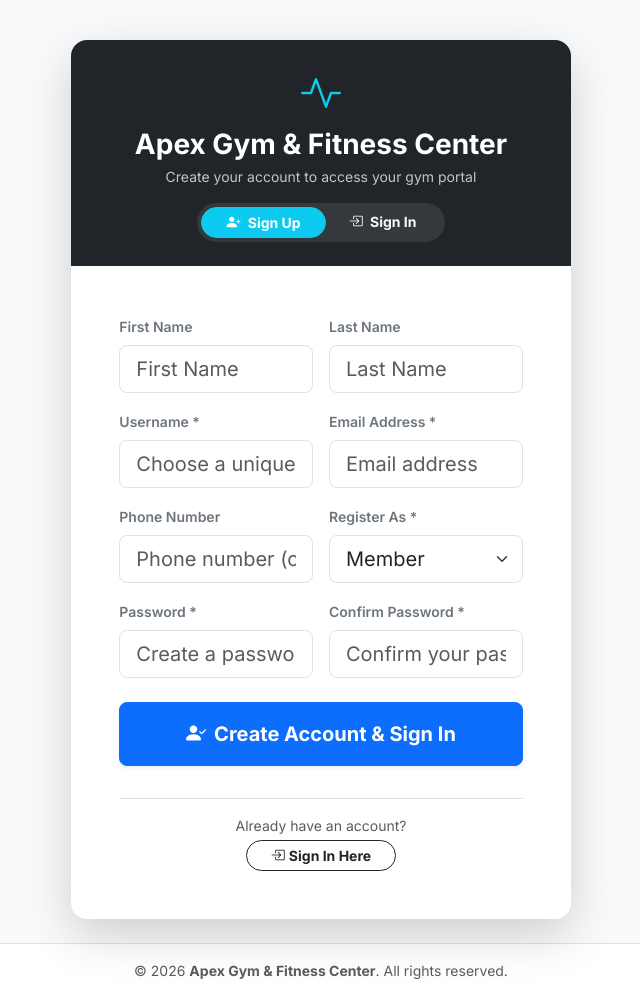
After one commit to 211107032/Gym_Management, a Django app: page /accounts/signup/?next=/accounts/profile/ in a window 1280 px wide. The commit adds this page. Shown: the whole page, without its empty margins (319-959 px from the left). Run offline with Django 5.2, Linux system fonts and the light colour scheme; data comes from the database, SQL or seed files in the repository.

Commit message:
Add Sign Up functionality, auto profile creation, and Sign In navigation flow

```diff
--- a/accounts/forms.py
+++ b/accounts/forms.py
@@ -43,3 +43,56 @@ class UserManagementForm(forms.ModelForm):
             'role': forms.Select(attrs={'class': 'form-select'}),
             'is_active': forms.CheckboxInput(attrs={'class': 'form-check-input'}),
         }
+
+class CustomSignUpForm(forms.ModelForm):
+    role = forms.ChoiceField(
+        choices=User.Role.choices,
+        initial=User.Role.MEMBER,
+        widget=forms.Select(attrs={'class': 'form-select form-select-lg'})
+    )
+    password = forms.CharField(
+        widget=forms.PasswordInput(attrs={
+            'class': 'form-control form-control-lg',
+            'placeholder': 'Create a password (min 6 characters)'
+        })
+    )
+    confirm_password = forms.CharField(
+        widget=forms.PasswordInput(attrs={
+            'class': 'form-control form-control-lg',
+            'placeholder': 'Confirm your password'
+        })
+    )
+
+    class Meta:
+        model = User
+        fields = ['username', 'first_name', 'last_name', 'email', 'phone', 'role']
+        widgets = {
+            'username': forms.TextInput(attrs={'class': 'form-control form-control-lg', 'placeholder': 'Choose a unique username'}),
+            'first_name': forms.TextInput(attrs={'class': 'form-control form-control-lg', 'placeholder': 'First Name'}),
+            'last_name': forms.TextInput(attrs={'class': 'form-control form-control-lg', 'placeholder': 'Last Name'}),
+            'email': forms.EmailInput(attrs={'class': 'form-control form-control-lg', 'placeholder': 'Email address'}),
+            'phone': forms.TextInput(attrs={'class': 'form-control form-control-lg', 'placeholder': 'Phone number (optional)'}),
+        }
+
+    def clean_username(self):
+        username = self.cleaned_data.get('username')
+        if User.objects.filter(username__iexact=username).exists():
+            raise forms.ValidationError("This username is already taken. Please choose another one.")
+        return username
+
+    def clean_email(self):
+        email = self.cleaned_data.get('email')
+        if email and User.objects.filter(email__iexact=email).exists():
+            raise forms.ValidationError("An account with this email address already exists.")
+        return email
+
+    def clean(self):
+        cleaned_data = super().clean()
+        password = cleaned_data.get('password')
+        confirm_password = cleaned_data.get('confirm_password')
+
+        if password and confirm_password and password != confirm_password:
+            self.add_error('confirm_password', "Passwords do not match.")
+        if password and len(password) < 6:
+            self.add_error('password', "Password must be at least 6 characters long.")
+        return cleaned_data
--- a/accounts/urls.py
+++ b/accounts/urls.py
@@ -4,6 +4,7 @@ from . import views
 app_name = 'accounts'
 
 urlpatterns = [
+    path('signup/', views.signup_view, name='signup'),
     path('login/', views.login_view, name='login'),
     path('logout/', views.logout_view, name='logout'),
     path('profile/', views.profile_view, name='profile'),
--- a/accounts/views.py
+++ b/accounts/views.py
@@ -5,11 +5,62 @@ from django.contrib.auth.forms import PasswordChangeForm
 from django.contrib import messages
 from django.contrib.auth import get_user_model
 from django.core.paginator import Paginator
-from .forms import CustomLoginForm, UserProfileForm, UserManagementForm
+from django.utils import timezone
+from members.models import Member
+from trainers.models import Trainer
+from .forms import CustomLoginForm, UserProfileForm, UserManagementForm, CustomSignUpForm
 
 User = get_user_model()
 
+def signup_view(request):
+    if request.user.is_authenticated:
+        return redirect('dashboard:index')
+
+    if request.method == 'POST':
+        form = CustomSignUpForm(request.POST)
+        if form.is_valid():
+            user = form.save(commit=False)
+            password = form.cleaned_data.get('password')
+            user.set_password(password)
+            user.save()
+
+            # Auto-create profile based on role
+            if user.role == User.Role.MEMBER:
+                Member.objects.get_or_create(
+                    user=user,
+                    defaults={
+                        'phone': user.phone or '',
+                        'email': user.email or '',
+                        'joining_date': timezone.now().date(),
+                        'status': 'ACTIVE',
+                    }
+                )
+            elif user.role == User.Role.TRAINER:
+                Trainer.objects.get_or_create(
+                    user=user,
+                    defaults={
+                        'phone': user.phone or '',
+                        'email': user.email or '',
+                        'specialization': 'Fitness & Conditioning',
+                        'experience': 1,
+                        'qualification': 'Certified Trainer',
+                        'salary': 0.00,
+                        'joining_date': timezone.now().date(),
+                    }
+                )
+
+            login(request, user)
+            messages.success(request, f"Welcome to the Gym, {user.get_full_name_or_username()}! Your account has been created successfully.")
+            return redirect('dashboard:index')
+        else:
+            messages.error(request, "Please correct the registration errors below.")
+    else:
+        form = CustomSignUpForm()
+
+    return render(request, 'authentication/signup.html', {'form': form})
+
 def login_view(request):
+
     if request.user.is_authenticated:
         return redirect('dashboard:index')
 
--- a/api/urls.py
+++ b/api/urls.py
@@ -5,7 +5,7 @@ from rest_framework_simplejwt.views import TokenObtainPairView, TokenRefreshView
 from .views import (
     MemberViewSet, MembershipPlanViewSet, SubscriptionViewSet,
     AttendanceViewSet, PaymentViewSet, TrainerViewSet, WorkoutPlanViewSet,
-    DashboardStatsAPIView
+    DashboardStatsAPIView, RegisterAPIView
 )
 
 router = DefaultRouter()
@@ -19,6 +19,8 @@ router.register(r'workouts', WorkoutPlanViewSet, basename='workout')
 
 urlpatterns = [
     # Auth Endpoints
+    path('auth/signup/', RegisterAPIView.as_view(), name='api_signup'),
+    path('auth/register/', RegisterAPIView.as_view(), name='api_register'),
     path('auth/login/', TokenObtainPairView.as_view(), name='token_obtain_pair'),
     path('auth/token/', TokenObtainPairView.as_view(), name='token_obtain_pair_alias'),
     path('auth/refresh/', TokenRefreshView.as_view(), name='token_refresh'),
--- a/config/settings.py
+++ b/config/settings.py
@@ -122,7 +122,7 @@ MEDIA_ROOT = BASE_DIR / 'media'
 
 DEFAULT_AUTO_FIELD = 'django.db.models.BigAutoField'
 
-LOGIN_URL = 'accounts:login'
+LOGIN_URL = 'accounts:signup'
 LOGIN_REDIRECT_URL = 'dashboard:index'
 LOGOUT_REDIRECT_URL = 'accounts:login'
 
--- /dev/null
+++ b/templates/authentication/signup.html
@@ -0,0 +1,99 @@
+{% extends "base.html" %}
+{% block title %}Sign Up{% endblock %}
+
+{% block content %}
+<div class="row justify-content-center align-items-center min-vh-80 py-4">
+    <div class="col-12 col-sm-10 col-md-8 col-lg-6 col-xl-5">
+        <div class="card border-0 shadow-lg rounded-4 overflow-hidden">
+            <!-- Header Banner -->
+            <div class="card-header bg-dark text-white text-center py-4 border-0 position-relative">
+                <i class="bi bi-activity text-info fs-1 d-block mb-1"></i>
+                <h3 class="fw-bold mb-1">{{ gym_info.name|default:"Apex Fitness & Gym" }}</h3>
+                <p class="text-light opacity-75 small mb-3">Create your account to access your gym portal</p>
+
+                <!-- Auth Toggle Tabs -->
+                <div class="d-flex justify-content-center">
+                    <div class="btn-group bg-secondary bg-opacity-25 p-1 rounded-pill" role="group">
+                        <a href="{% url 'accounts:signup' %}" class="btn btn-sm btn-info text-white fw-bold rounded-pill px-4">
+                            <i class="bi bi-person-plus-fill me-1"></i> Sign Up
+                        </a>
+                        <a href="{% url 'accounts:login' %}" class="btn btn-sm btn-outline-light border-0 fw-bold rounded-pill px-4">
+                            <i class="bi bi-box-arrow-in-right me-1"></i> Sign In
+                        </a>
+                    </div>
+                </div>
+            </div>
+
+            <!-- Form Body -->
+            <div class="card-body p-4 p-md-5">
+                <form method="POST" action="{% url 'accounts:signup' %}" id="signupForm">
+                    {% csrf_token %}
+
+                    <div class="row g-3 mb-3">
+                        <div class="col-6">
+                            <label for="id_first_name" class="form-label fw-semibold text-secondary small">First Name</label>
+                            {{ form.first_name }}
+                            {% if form.first_name.errors %}<div class="text-danger small mt-1">{{ form.first_name.errors.0 }}</div>{% endif %}
+                        </div>
+                        <div class="col-6">
+                            <label for="id_last_name" class="form-label fw-semibold text-secondary small">Last Name</label>
+                            {{ form.last_name }}
+                            {% if form.last_name.errors %}<div class="text-danger small mt-1">{{ form.last_name.errors.0 }}</div>{% endif %}
+                        </div>
+                    </div>
+
+                    <div class="row g-3 mb-3">
+                        <div class="col-12 col-md-6">
+                            <label for="id_username" class="form-label fw-semibold text-secondary small">Username *</label>
+                            {{ form.username }}
+                            {% if form.username.errors %}<div class="text-danger small mt-1">{{ form.username.errors.0 }}</div>{% endif %}
+                        </div>
+                        <div class="col-12 col-md-6">
+                            <label for="id_email" class="form-label fw-semibold text-secondary small">Email Address *</label>
+                            {{ form.email }}
+                            {% if form.email.errors %}<div class="text-danger small mt-1">{{ form.email.errors.0 }}</div>{% endif %}
+                        </div>
+                    </div>
+
+                    <div class="row g-3 mb-3">
+                        <div class="col-12 col-md-6">
+                            <label for="id_phone" class="form-label fw-semibold text-secondary small">Phone Number</label>
+                            {{ form.phone }}
+                            {% if form.phone.errors %}<div class="text-danger small mt-1">{{ form.phone.errors.0 }}</div>{% endif %}
+                        </div>
+                        <div class="col-12 col-md-6">
+                            <label for="id_role" class="form-label fw-semibold text-secondary small">Register As *</label>
+                            {{ form.role }}
+                            {% if form.role.errors %}<div class="text-danger small mt-1">{{ form.role.errors.0 }}</div>{% endif %}
+                        </div>
+                    </div>
+
+                    <div class="row g-3 mb-4">
+                        <div class="col-12 col-md-6">
+                            <label for="id_password" class="form-label fw-semibold text-secondary small">Password *</label>
+                            {{ form.password }}
+                            {% if form.password.errors %}<div class="text-danger small mt-1">{{ form.password.errors.0 }}</div>{% endif %}
+                        </div>
+                        <div class="col-12 col-md-6">
+                            <label for="id_confirm_password" class="form-label fw-semibold text-secondary small">Confirm Password *</label>
+                            {{ form.confirm_password }}
+                            {% if form.confirm_password.errors %}<div class="text-danger small mt-1">{{ form.confirm_password.errors.0 }}</div>{% endif %}
+                        </div>
+                    </div>
+
+                    <button type="submit" class="btn btn-primary btn-lg w-100 fw-bold shadow-sm py-3 mb-3">
+                        <i class="bi bi-person-check-fill me-2"></i>Create Account & Sign In
+                    </button>
+                </form>
+
+                <div class="text-center mt-3 pt-3 border-top">
+                    <p class="text-muted mb-1 small">Already have an account?</p>
+                    <a href="{% url 'accounts:login' %}" class="btn btn-outline-dark btn-sm rounded-pill px-4 fw-bold">
+                        <i class="bi bi-box-arrow-in-right me-1"></i>Sign In Here
+                    </a>
+                </div>
+            </div>
+        </div>
+    </div>
+</div>
+{% endblock %}
```
Also changed, not shown: accounts/tests.py (+33 -0 lines), api/serializers.py (+22 -0 lines), api/views.py (+35 -1 lines), templates/authentication/login.html (+30 -8 lines).
